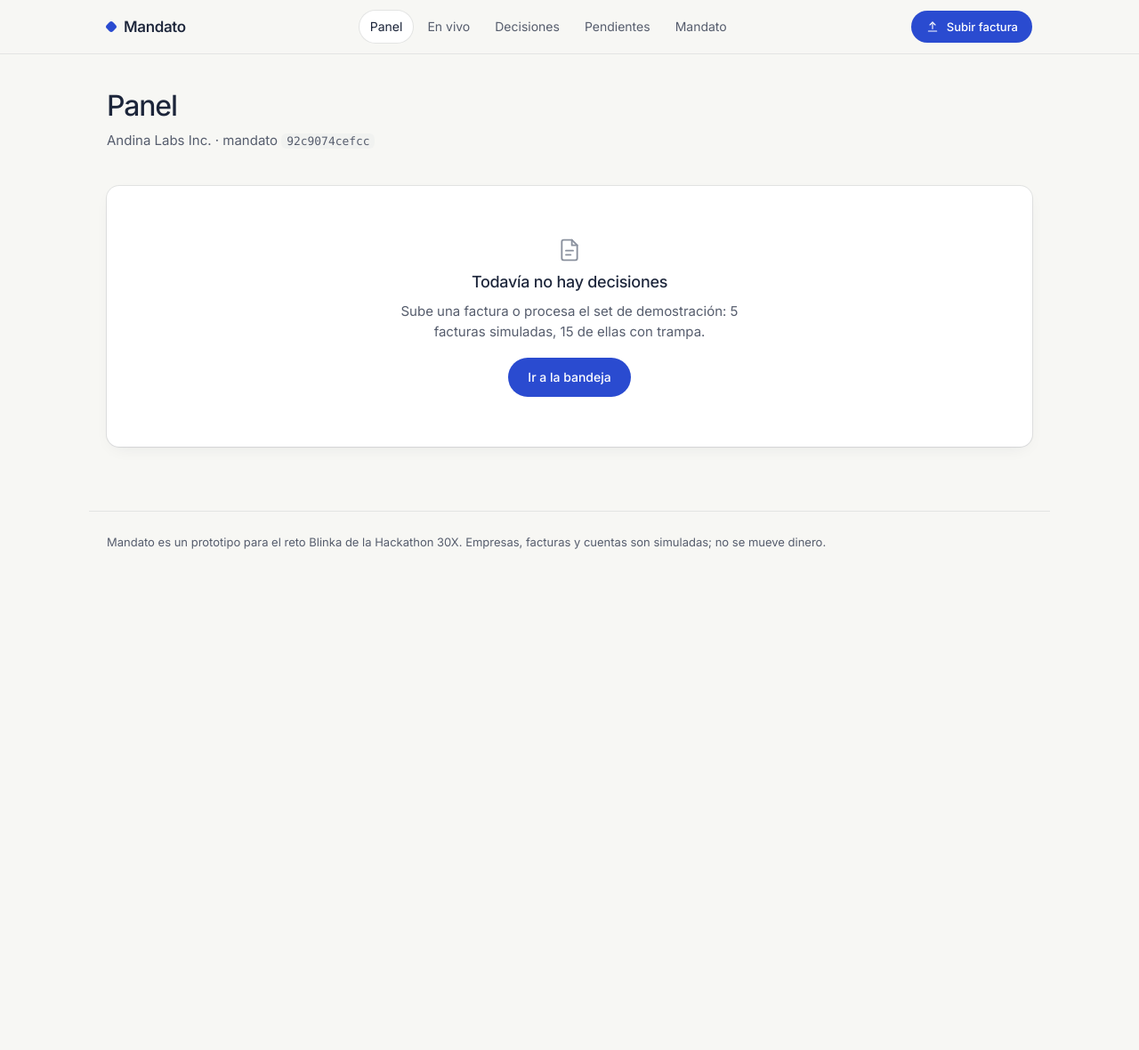
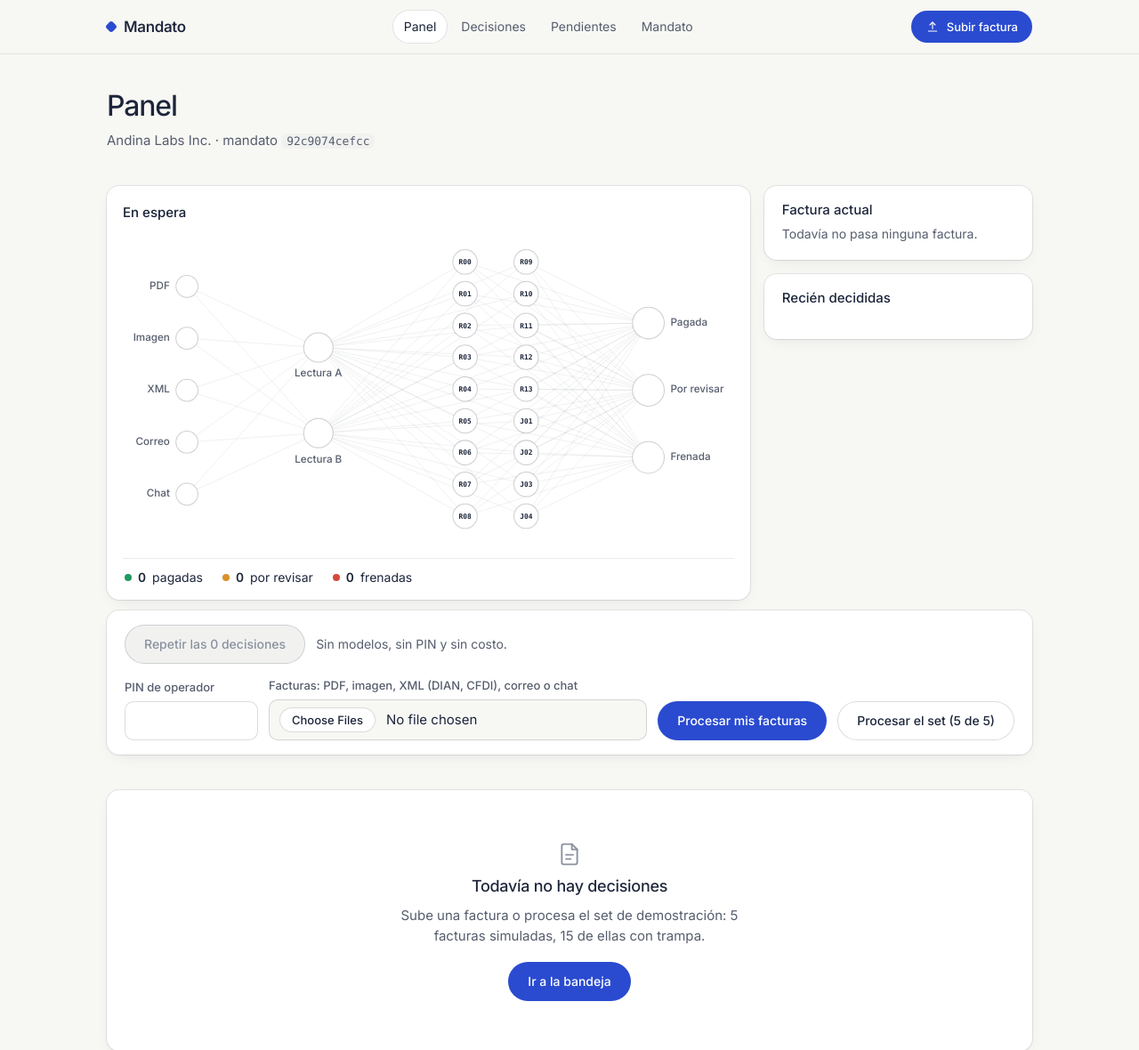
Before and after one commit to giovanny4561/mandato-blinka, a FastAPI app: page / in a window 1280 px wide. Shown: the top 1180 px of the page at 89% size. Before the commit the page ends 617 px from the top, so only its background shows below. Run offline with FastAPI, Linux system fonts and the light colour scheme; data that the repository does not hold is empty; some libraries are stand-ins or nearby versions.

Commit message:
feat: portada con En vivo primero, luego el resumen y las decisiones
La animación de la red abre la portada y repite el registro sola una vez
por sesión (sin costo; respeta reducir movimiento). Debajo, una franja con
Repetir y Procesar facturas (un solo PIN), el resumen con los dos
invariantes lado a lado y las últimas decisiones. Sin recarga automática;
al terminar un lote real la página se actualiza sola. /en-vivo redirige a
la portada y el set de demostración se sigue desde ahí.

Co-Authored-By: Claude Opus 5.5 <noreply@anthropic.com>
Claude-Session: https://claude.ai/code/session_01VDSNUwmax8tVhckMDMXySu

```diff
--- a/app/main.py
+++ b/app/main.py
@@ -399,12 +399,20 @@ async def leer_subida(archivo: UploadFile) -> Documento:
 
 # ---------- Páginas ----------
 
+_ultimo_lote: dict[str, str | None] = {"id": None}  # el set de demostración en curso, para engancharse a su animación
+
+
 @app.get("/", response_class=HTMLResponse, include_in_schema=False)
-def panel(request: Request):
+def panel(request: Request, t: str | None = None):
+    """Portada: la red En vivo primero, luego el resumen y las últimas decisiones."""
     m = mod_mandato.cargar()
-    return render(request, "panel.html", metricas=registro.metricas(), decisiones=registro.listar(8),
+    if not (t and flujo.obtener(t)):
+        lote = flujo.obtener(_ultimo_lote["id"] or "")
+        t = lote.id if lote and not lote.fin else None
+    return render(request, "panel.html", metricas=registro.metricas(), decisiones=registro.listar(10),
                   integridad=registro.verificar(), anclaje=(registro.anclajes(1) or [None])[0],
-                  n_demo=len(archivos_demo()), n_trampas=trampas_demo(),
+                  n_demo=len(archivos_demo()), n_trampas=trampas_demo(), n_demo_pendientes=len(demo_pendientes()),
+                  n_registro=len(flujo.repeticion()), trabajo=t,
                   backend_jev=config.jev_backend(), demo_en_curso=_demo.locked(),
                   empresa=m.empresa.nombre, mandato_hash=mod_mandato.hash_de(m))
 
@@ -472,25 +480,25 @@ async def subir(tareas: BackgroundTasks, archivos: list[UploadFile] = File(...),
         return RedirectResponse(f"/decisiones/{await run_in_threadpool(procesar, docs[0])}", status_code=303)
     t = flujo.crear(len(docs))
     tareas.add_task(flujo.procesar_lote, t, docs, _decidiendo)
-    return RedirectResponse(f"/en-vivo?t={t.id}", status_code=303)
+    return RedirectResponse(f"/?t={t.id}#en-vivo", status_code=303)
 
 
 @app.post("/bandeja/demo", include_in_schema=False)
 def demo(tareas: BackgroundTasks, pin: str = Form(...)):
     exigir_pin(pin)
     if not _demo.acquire(blocking=False):
-        return RedirectResponse("/en-vivo", status_code=303)
+        return RedirectResponse("/#en-vivo", status_code=303)
     docs = docs_demo_pendientes()
     t = flujo.crear(len(docs))
+    _ultimo_lote["id"] = t.id
     tareas.add_task(correr_demo, t, docs)
-    return RedirectResponse(f"/en-vivo?t={t.id}", status_code=303)
+    return RedirectResponse(f"/?t={t.id}#en-vivo", status_code=303)
 
 
-@app.get("/en-vivo", response_class=HTMLResponse, include_in_schema=False)
-def en_vivo(request: Request, t: str | None = None):
-    return render(request, "en_vivo.html", trabajo=t if t and flujo.obtener(t) else None,
-                  n_registro=len(flujo.repeticion()), n_demo=len(archivos_demo()), n_demo_pendientes=len(demo_pendientes()),
-                  demo_en_curso=_demo.locked())
+@app.get("/en-vivo", include_in_schema=False)
+def en_vivo(t: str | None = None):
+    """La animación ahora abre la portada; se conserva la ruta para los enlaces viejos."""
+    return RedirectResponse(f"/?t={t}#en-vivo" if t else "/#en-vivo", status_code=307)
 
 
 @app.get("/decisiones", response_class=HTMLResponse, include_in_schema=False)
--- a/app/static/en_vivo.js
+++ b/app/static/en_vivo.js
@@ -137,7 +137,10 @@
       else if (ev.tipo === "leida") alLeer(ev);
       else if (ev.tipo === "decidida") { cola.push(ev); drenar(); }
       else if (ev.tipo === "error") { decididas++; leyendo = Math.max(0, leyendo - 1); progreso(); }
-      else if (ev.tipo === "fin") { fuente.close(); $("modo").textContent = modo === "Repitiendo el registro" ? "Repetición terminada" : "Terminado"; }
+      else if (ev.tipo === "fin") {
+        fuente.close(); $("modo").textContent = modo === "Repitiendo el registro" ? "Repetición terminada" : "Terminado";
+        if (modo !== "Repitiendo el registro") setTimeout(() => location.assign("/"), 2500);  // resumen y registro al día
+      }
     };
     fuente.onerror = () => { $("modo").textContent = "Conexión cerrada"; fuente.close(); };
   }
@@ -153,6 +156,12 @@
     const { trabajo } = await r.json();
     escuchar(`/api/trabajos/${trabajo}/eventos`, "Procesando en vivo");
   });
-  const inicial = document.querySelector(".vivo").dataset.trabajo;
+  const vivo = document.querySelector(".vivo");
+  const inicial = vivo.dataset.trabajo;
   if (inicial) escuchar(`/api/trabajos/${inicial}/eventos`, "Procesando en vivo");
+  else if (Number(vivo.dataset.registro) > 0 && !quieto) {  // lo primero que se ve: el registro animándose, una vez por sesión
+    let visto = false;
+    try { visto = sessionStorage.getItem("mandato-repeticion") === "1"; sessionStorage.setItem("mandato-repeticion", "1"); } catch (_) { /* sin almacenamiento: se repite */ }
+    if (!visto) setTimeout(() => escuchar("/api/repeticion", "Repitiendo el registro"), 700);
+  }
 })();
--- a/app/static/estilo.css
+++ b/app/static/estilo.css
@@ -224,6 +224,20 @@ textarea.codigo { height: 380px; padding: 12px 14px; font: .8125rem/1.5 var(--mo
 .reglas__campos input { font-size: 1.0625rem; font-weight: 500; font-variant-numeric: tabular-nums; }
 .reglas__pie { display: flex; flex-wrap: wrap; align-items: end; gap: 12px; padding-top: 16px; border-top: 1px solid var(--linea); }
 .pastilla { display: inline-block; padding: 4px 10px; margin: 0 4px 6px 0; border-radius: 999px; background: var(--hundido); font-size: .8125rem; font-variant-numeric: tabular-nums; }
+.sr-solo { position: absolute; width: 1px; height: 1px; padding: 0; margin: -1px; overflow: hidden; clip: rect(0, 0, 0, 0); white-space: nowrap; border: 0; }
+.vivo-portada { display: grid; gap: 12px; }
+.vivo__lado h3 { font-size: .9375rem; font-weight: 500; letter-spacing: 0; }
+.vivo__recientes { padding: 18px 20px; display: grid; gap: 8px; align-content: start; }
+.vivo__recientes .movimientos { box-shadow: none; background: transparent; border-radius: 0; }
+.vivo__recientes .mov { padding-left: 0; padding-right: 0; }
+.vivo__recientes .mov__titulo { white-space: normal; }
+.franja { padding: 16px 20px; display: flex; flex-wrap: wrap; gap: 14px 32px; align-items: flex-end; }
+.franja__grupo { display: flex; flex-wrap: wrap; gap: 8px 12px; align-items: center; }
+.franja__grupo--procesar { flex: 1 1 560px; align-items: flex-end; justify-content: flex-end; }
+.franja .error { flex-basis: 100%; margin: 0; }
+.invariantes { display: grid; grid-template-columns: repeat(2, minmax(0, 1fr)); gap: 12px; }
+.invariantes .invariante + .invariante { margin-top: 0; }
+@media (max-width: 860px) { .invariantes { grid-template-columns: 1fr; } .franja__grupo--procesar { justify-content: flex-start; } }
 .muestras { list-style: none; margin: 0; padding: 0; display: grid; gap: 8px; }
 .muestras li { display: flex; flex-wrap: wrap; gap: 4px 12px; align-items: baseline; }
 .editor { padding: 18px 22px; }
--- a/app/templates/base.html
+++ b/app/templates/base.html
@@ -28,7 +28,6 @@
       <nav class="nav" aria-label="Principal">
         {% set actual = request.url.path %}
         <a href="/" {% if actual == '/' %}aria-current="page"{% endif %}>Panel</a>
-        <a href="/en-vivo" {% if actual == '/en-vivo' %}aria-current="page"{% endif %}>En vivo</a>
         <a href="/decisiones" {% if actual.startswith('/decisiones') %}aria-current="page"{% endif %}>Decisiones</a>
         <a href="/pendientes" {% if actual == '/pendientes' %}aria-current="page"{% endif %}>Pendientes{% if n_pendientes() %} <span class="contador">{{ n_pendientes() }}</span>{% endif %}</a>
         <a href="/mandato" {% if actual == '/mandato' %}aria-current="page"{% endif %}>Mandato</a>
--- a/app/templates/macros.html
+++ b/app/templates/macros.html
@@ -14,7 +14,7 @@
     <span class="mov__chip mov__chip--{{ d.decision|lower }}">{{ icono({'PAGAR': 'check', 'ESCALAR': 'persona', 'FRENAR': 'alto'}[d.decision]) }}</span>
     <span class="mov__texto">
       <span class="mov__titulo">{{ d.extraccion.proveedor_nombre or 'Documento sin proveedor legible' }}{% if d.extraccion.numero_factura %} <span class="mov__num">{{ d.extraccion.numero_factura }}</span>{% endif %}</span>
-      <span class="mov__sub">{{ estado(d) }}<span class="sep">·</span>{% if d.regla_decisiva %}{{ d.regla_decisiva }} {{ (d.reglas|selectattr('regla_id', 'equalto', d.regla_decisiva)|first).nombre }}{% else %}{{ d.reglas|length }} controles en orden{% endif %}{% if detalle %}<span class="sep">·</span>{{ d.ts|hora }}<span class="sep">·</span>{{ d.archivo }}{% endif %}</span>
+      <span class="mov__sub">{{ estado(d) }}<span class="sep">·</span>{% if d.regla_decisiva %}{% set rd = d.reglas|selectattr('regla_id', 'equalto', d.regla_decisiva)|list %}{{ d.regla_decisiva }} {{ rd[0].nombre if rd else '' }}{% else %}{{ d.reglas|length }} controles en orden{% endif %}{% if detalle %}<span class="sep">·</span>{{ d.ts|hora }}<span class="sep">·</span>{{ d.archivo }}{% endif %}</span>
     </span>
     <span class="mov__monto">{{ d.extraccion.monto_total|monto(d.extraccion.moneda) }}</span>
   </a>
--- a/app/templates/panel.html
+++ b/app/templates/panel.html
@@ -1,7 +1,8 @@
 {% extends "base.html" %}
 {% from "macros.html" import icono, movimiento %}
-{% block meta %}{% if demo_en_curso %}<meta http-equiv="refresh" content="4">{% endif %}{% endblock %}
-{% block titulo %}Panel · Mandato{% endblock %}
+{% block titulo %}Panel · Mandato<script src="https://cdnjs.cloudflare.com/ajax/libs/gsap/3.12.5/gsap.min.js"></script>
+<script src="/static/en_vivo.js?v={{ v }}" defer></script>
+{% endblock %}
 {% block contenido %}
 {% set m = metricas %}
 <div class="encabezado">
@@ -9,7 +10,65 @@
   <p class="bajada">{{ empresa }} · mandato <code>{{ mandato_hash }}</code></p>
 </div>
 
-{% if demo_en_curso %}<p class="aviso" role="status">Procesando el set de demostración en segundo plano. Esta página se actualiza sola.</p>{% endif %}
+
+<section class="vivo-portada" id="en-vivo" aria-labelledby="t-vivo">
+  <h2 id="t-vivo" class="sr-solo">En vivo</h2>
+  <div class="vivo" data-trabajo="{{ trabajo or '' }}" data-registro="{{ n_registro }}">
+    <section class="vivo__red tarjeta" aria-label="Red de decisión">
+      <div class="vivo__barra">
+        <span class="vivo__modo" id="modo">{{ 'Procesando en vivo' if trabajo else 'En espera' }}</span>
+        <span class="tenue" id="progreso"></span>
+        <span class="tenue" id="leyendo"></span>
+      </div>
+      <svg id="red" viewBox="0 0 1000 520" role="img" aria-labelledby="red-titulo">
+        <title id="red-titulo">Red de decisión de Mandato: entradas, lecturas, 18 controles y salidas</title>
+        <g id="aristas"></g><g id="nodos"></g><g id="pulsos"></g>
+      </svg>
+      <ul class="vivo__contadores" aria-live="polite">
+        <li><span class="punto punto--pagar"></span><strong id="c-pagar">0</strong> pagadas</li>
+        <li><span class="punto punto--escalar"></span><strong id="c-escalar">0</strong> por revisar</li>
+        <li><span class="punto punto--frenar"></span><strong id="c-frenar">0</strong> frenadas</li>
+        <li class="tenue" id="ritmo"></li>
+      </ul>
+    </section>
+
+    <aside class="vivo__lado">
+      <section class="tarjeta vivo__actual" aria-live="polite">
+        <h3>Factura actual</h3>
+        <p class="tenue" id="actual-vacio">Todavía no pasa ninguna factura.</p>
+        <div id="actual" hidden>
+          <p class="vivo__prov" id="actual-prov"></p>
+          <p class="vivo__monto" id="actual-monto"></p>
+          <p id="actual-estado"></p>
+          <p class="vivo__expl" id="actual-expl"></p>
+          <a class="enlace" id="actual-enlace" href="#">Ver el detalle</a>
+        </div>
+      </section>
+      <section class="tarjeta vivo__recientes" aria-labelledby="t-recientes">
+        <h3 id="t-recientes">Recién decididas</h3>
+        <ul class="movimientos vivo__lista" id="lista"></ul>
+      </section>
+    </aside>
+  </div>
+
+  <form id="subir" class="tarjeta franja">
+    <div class="franja__grupo">
+      <button class="boton boton--secundario" id="repetir" type="button" {% if not n_registro %}disabled{% endif %}>Repetir las {{ n_registro }} decisiones</button>
+      <p class="tenue">Sin modelos, sin PIN y sin costo.</p>
+    </div>
+    <div class="franja__grupo franja__grupo--procesar">
+      <div class="campo campo--pin"><label for="v-pin">PIN de operador</label>
+        <input id="v-pin" name="pin" type="password" inputmode="numeric" autocomplete="off" required></div>
+      <div class="campo campo--crece"><label for="v-archivo">Facturas: PDF, imagen, XML (DIAN, CFDI), correo o chat</label>
+        <input id="v-archivo" type="file" name="archivos" multiple accept=".pdf,.png,.jpg,.jpeg,.xml,.eml,.txt"></div>
+      <button class="boton" id="v-subir">Procesar mis facturas</button>
+      {% if n_demo_pendientes %}
+      <button class="boton boton--secundario" id="v-demo" formaction="/bandeja/demo" formmethod="post" {% if demo_en_curso %}disabled{% endif %}>Procesar el set ({{ n_demo_pendientes }} de {{ n_demo }})</button>
+      {% endif %}
+    </div>
+    <p class="error" id="v-error" role="alert" hidden></p>
+  </form>
+</section>
 
 {% if m.total %}
 <section class="resumen" aria-labelledby="t-resumen">
@@ -28,6 +87,7 @@
     <li><span class="punto punto--frenar"></span>{{ m.frenar }} frenadas <span class="tenue">{{ m.frenadas_pct|pct }}</span></li>
   </ul>
 
+  <div class="invariantes">
   <div class="invariante {{ 'invariante--rota' if m.pagos_fuera_de_reglas else '' }}">
     {{ icono('escudo', 'invariante__icono') }}
     <div>
@@ -49,6 +109,8 @@
       <p class="invariante__texto">Esa fila ya no coincide con su hash o con el de la anterior. Alguien editó o borró una decisión por fuera de la app.</p>
       {% endif %}
     </div>
+  </div>
+
   </div>
 
   <dl class="datos">
@@ -76,4 +138,6 @@
   <a class="boton" href="/bandeja">Ir a la bandeja</a>
 </section>
 {% endif %}
+<script src="https://cdnjs.cloudflare.com/ajax/libs/gsap/3.12.5/gsap.min.js"></script>
+<script src="/static/en_vivo.js?v={{ v }}" defer></script>
 {% endblock %}
```
Also changed, not shown: app/templates/en_vivo.html (deleted, +0 -73 lines), tests/test_api.py (+3 -3 lines).
